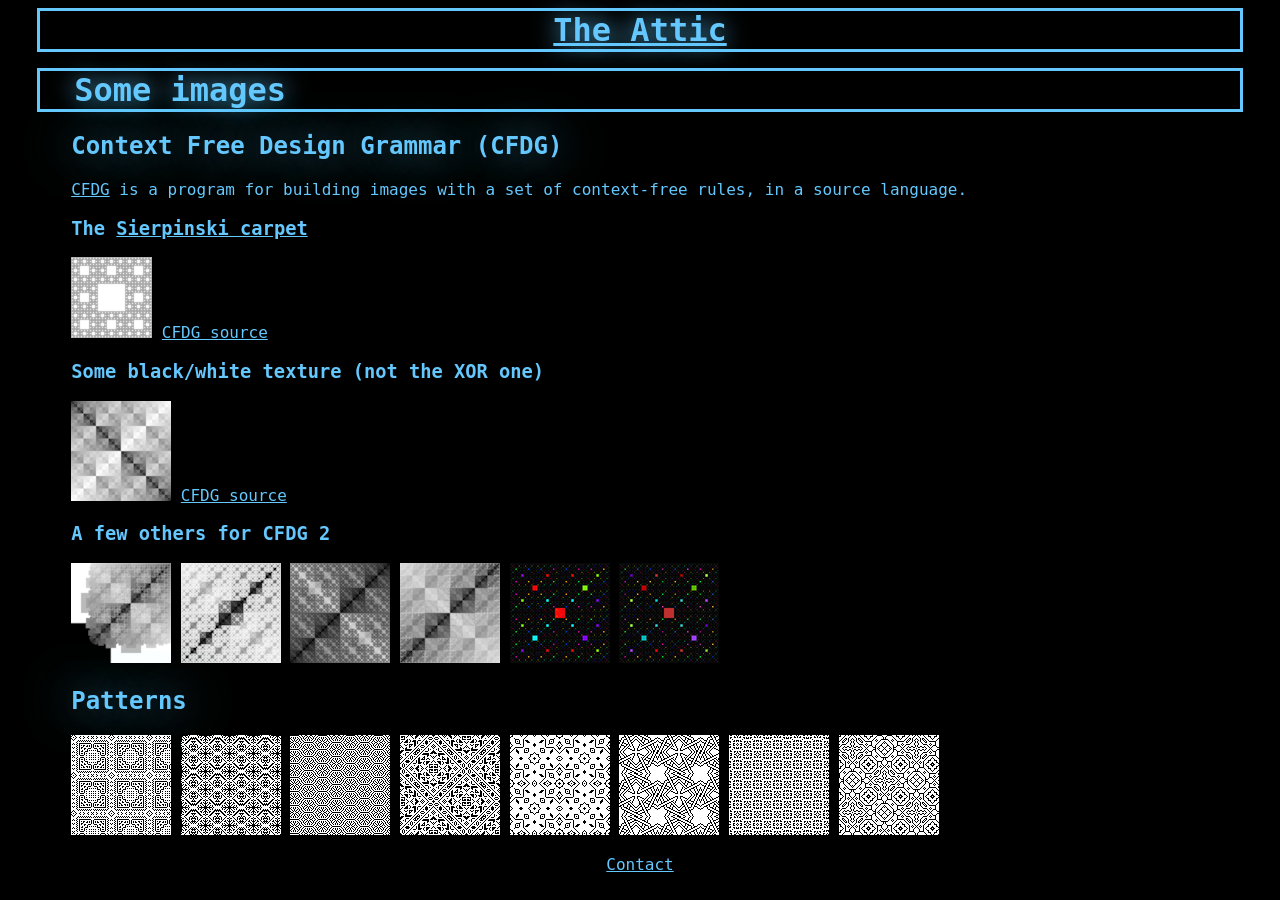
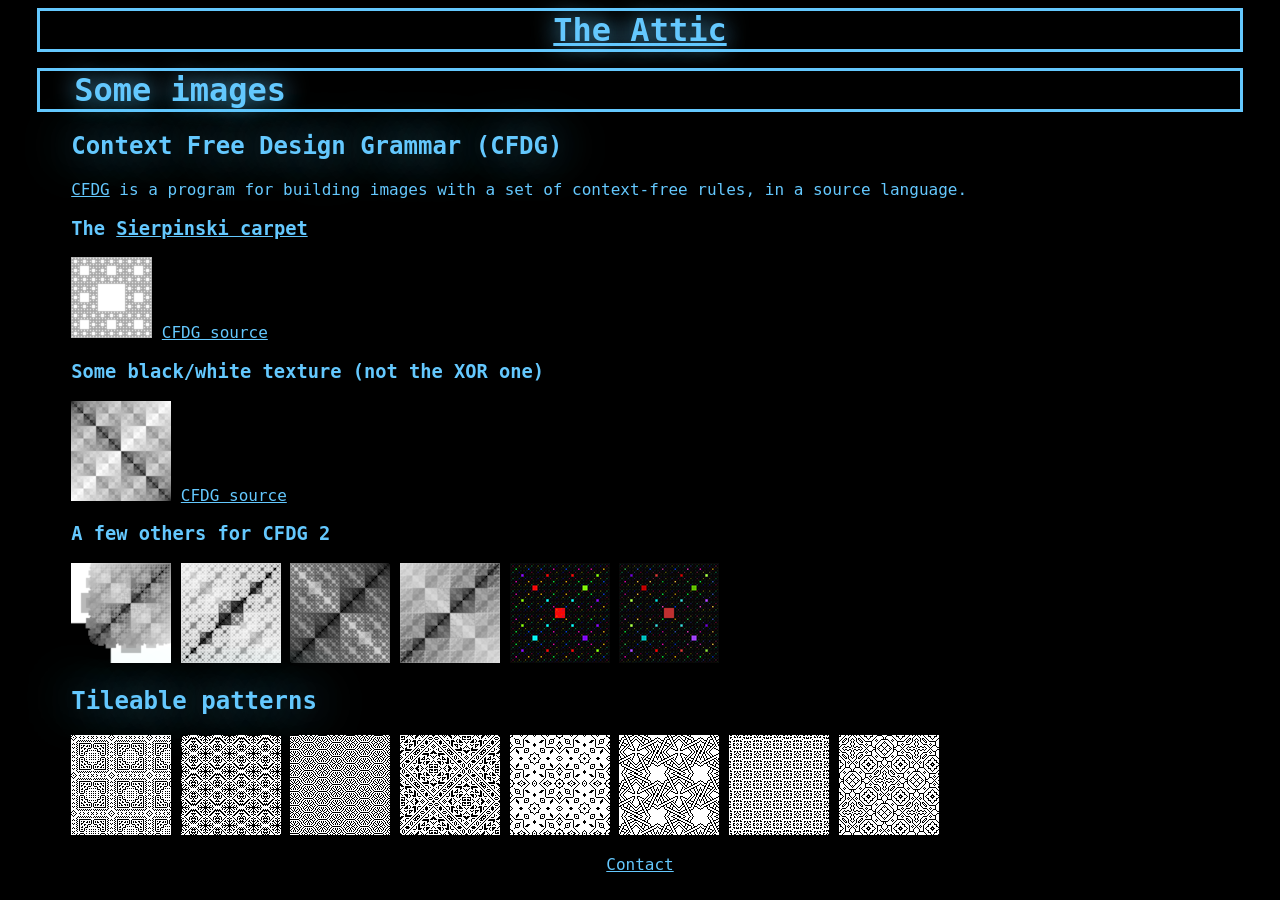
Before and after one commit to hydrargyrum/hydrargyrum.github.io, a Jekyll site: the page built from gfx/index.md, in a window 1280 px wide. Built offline with Jekyll 4.4.1, drawn with Linux system fonts in a browser that asks for light colours; Markdown is read by kramdown in place of the engine named in the settings.

Commit message:
Small text fixes

```diff
--- a/gfx/index.md
+++ b/gfx/index.md
@@ -26,7 +26,7 @@ layout: mine
 [![SQ11](cfdg/tn-sq_11_s10.png)](cfdg/sq_11_s10.png)
 [![SQ16](cfdg/tn-sq_16_s10.png)](cfdg/sq_16_s10.png)
 
-## Patterns ##
+## Tileable patterns ##
 
 [![](pattern/tile-motif1.png)](pattern/motif1.png)
 [![](pattern/tile-motif3.png)](pattern/motif3.png)
```
Also changed, not shown: magick/index.md (+3 -1 lines).
